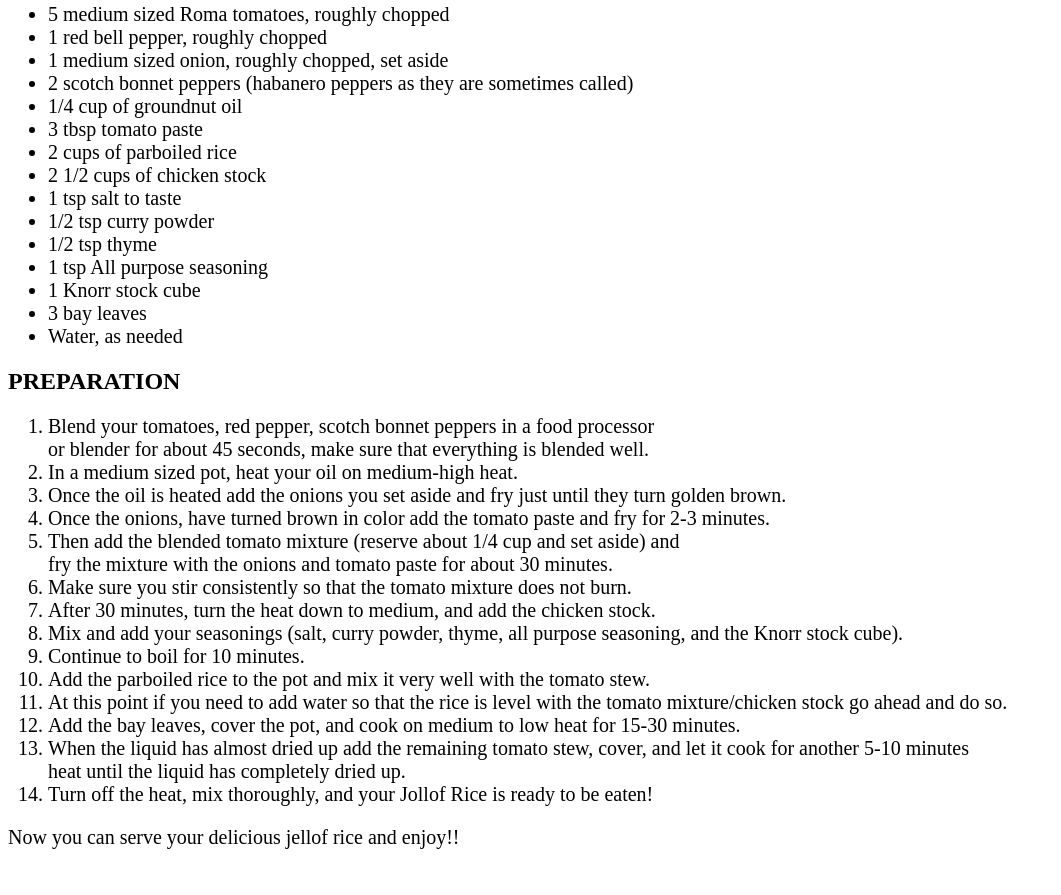
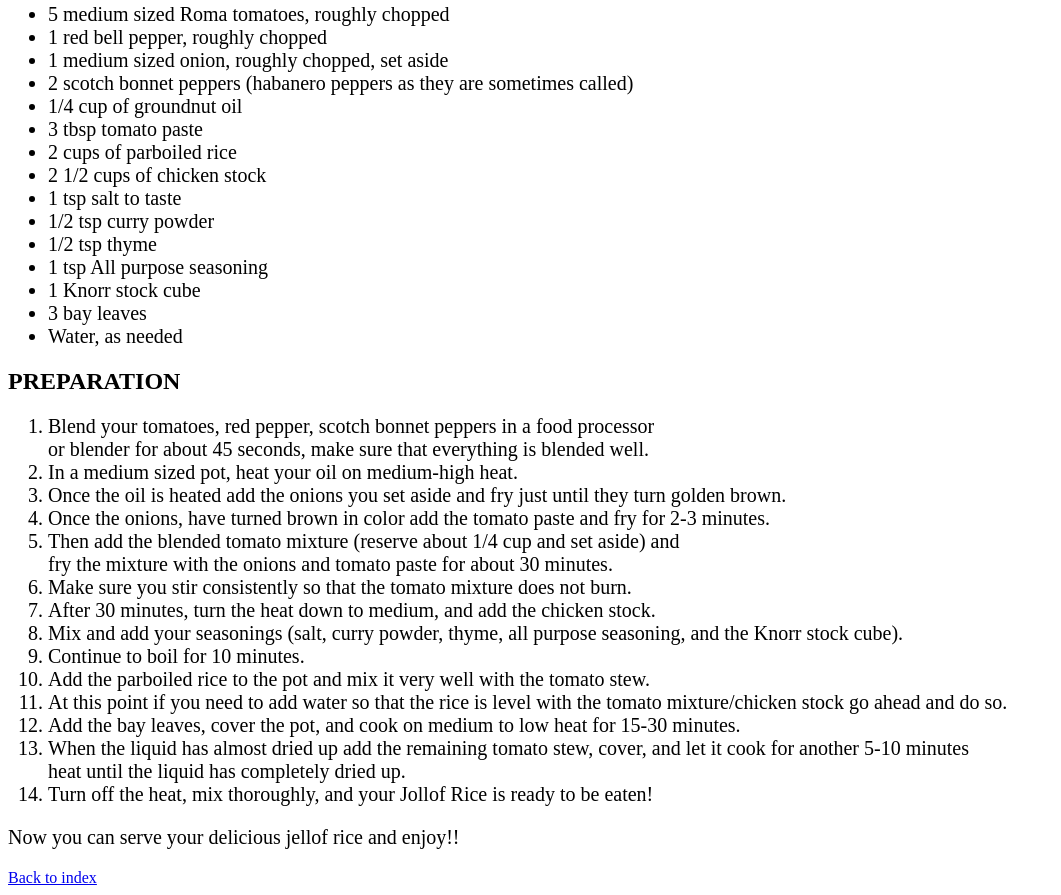
Before and after one commit to Destycoco/repo, a plain HTML site: page odin-recipes/jellof.html in a window 1280 px wide. Shown: the part 753-1648 px from the top of the page, without its empty margins (0-1061 px from the left). Before the commit the page ends 1622 px from the top, so only its background shows below. Drawn offline with Linux system fonts and the light colour scheme.

Commit message:
include the back to index link on the jollof page.

```diff
--- a/odin-recipes/jellof.html
+++ b/odin-recipes/jellof.html
@@ -56,6 +56,7 @@
             <li>Turn off the heat, mix thoroughly, and your Jollof Rice is ready to be eaten!</li>
         </ol>
         <p>Now you can serve your delicious jellof rice and enjoy!!</p>
+        <a href="./index.html">Back to index</a>
 
     </body>
 </html>
```
